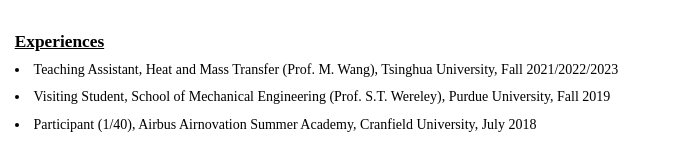
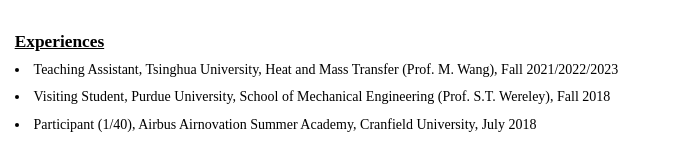
Before and after one commit to huangyf15/huangyf15.github.io, a plain HTML site: page index.html in a window 1280 px wide. Shown: the part 546-703 px from the top of the page, without its empty margins (0-694 px from the left). Drawn offline with Linux system fonts and the light colour scheme.

Commit message:
fix: typos in experiences

```diff
--- a/index.html
+++ b/index.html
@@ -64,8 +64,8 @@
 
     <p class="heading1">Experiences</p>
       <ul>
-        <li>Teaching Assistant, Heat and Mass Transfer (Prof. M. Wang), Tsinghua University, Fall 2021/2022/2023</li>
-        <li>Visiting Student, School of Mechanical Engineering (Prof. S.T. Wereley), Purdue University, Fall 2019</li>
+        <li>Teaching Assistant, Tsinghua University, Heat and Mass Transfer (Prof. M. Wang), Fall 2021/2022/2023</li>
+        <li>Visiting Student, Purdue University, School of Mechanical Engineering (Prof. S.T. Wereley), Fall 2018</li>
         <li>Participant (1/40), Airbus Airnovation Summer Academy, Cranfield University, July 2018</li>
       </ul>
     <p class="break">&#xa0;</p>
```
